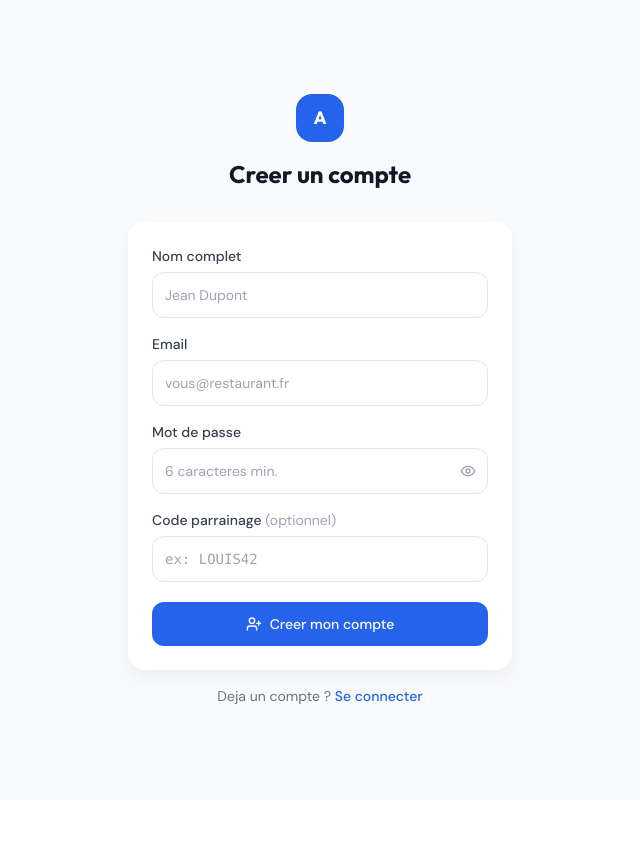
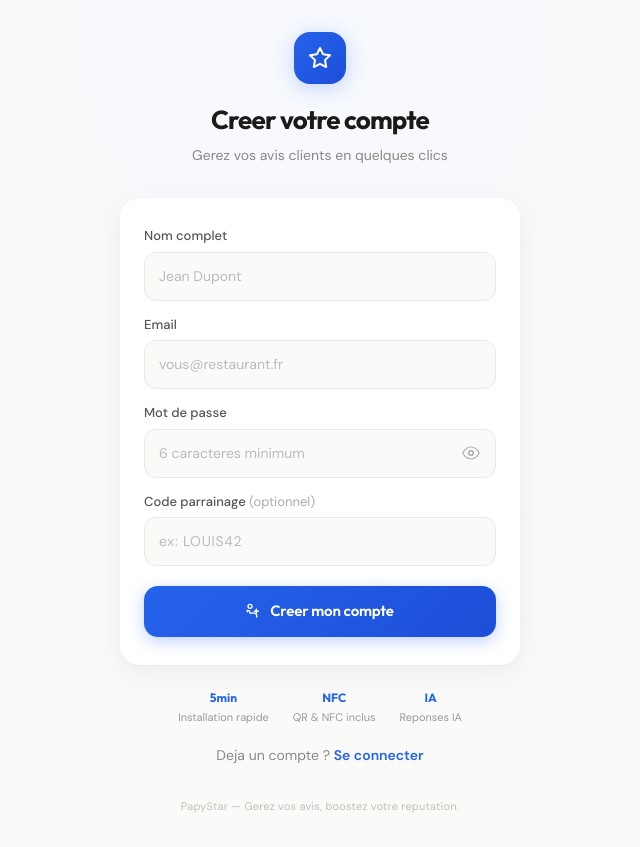
Before and after one commit to MrParadise23/starpulse, a React (Vite) app: page /register in a window 1280 px wide. Shown: the whole page, without its empty margins (320-960 px from the left). Before the commit the page ends 800 px from the top, so only its background shows below. Built offline with nearby package versions, Linux system fonts and the light colour scheme; no server answers.

Commit message:
refonte: login + register design premium

```diff
--- a/src/pages/LoginPage.tsx
+++ b/src/pages/LoginPage.tsx
@@ -1,7 +1,6 @@
 import { useState } from 'react'
 import { Link, useNavigate, useSearchParams } from 'react-router-dom'
 import { supabase } from '../lib/supabase'
-import { LogIn, Eye, EyeOff } from 'lucide-react'
 
 export default function LoginPage() {
   const navigate = useNavigate()
@@ -20,41 +19,44 @@ export default function LoginPage() {
     navigate(redirectTo)
   }
 
+  const inputStyle = { width:'100%', border:'1.5px solid #e8e8e4', borderRadius:12, padding:'13px 14px', fontSize:14, fontFamily:'"DM Sans",system-ui', color:'#1a1a18', background:'#fafaf8', outline:'none', transition:'border-color 0.2s,box-shadow 0.2s' }
+
   return (
-    <div className="min-h-screen flex items-center justify-center bg-gray-50 p-6">
-      <div className="w-full max-w-sm">
-        <div className="text-center mb-8">
-          <div className="w-12 h-12 bg-blue-600 rounded-2xl flex items-center justify-center mx-auto mb-4">
-            <span className="text-white font-display font-bold text-lg">A</span>
+    <div style={{ minHeight:'100dvh', display:'flex', alignItems:'center', justifyContent:'center', background:'radial-gradient(ellipse at 50% 0%,rgba(37,99,235,0.04) 0%,#fafaf8 60%)', padding:'32px 20px', fontFamily:'"DM Sans",system-ui,sans-serif' }}>
+      <div style={{ width:'100%', maxWidth:400 }}>
+        <div style={{ textAlign:'center', marginBottom:36, animation:'fadeUp 0.5s ease-out' }}>
+          <div style={{ width:52, height:52, borderRadius:16, background:'linear-gradient(135deg,#2563eb,#1d4ed8)', display:'flex', alignItems:'center', justifyContent:'center', margin:'0 auto 16px', boxShadow:'0 4px 20px rgba(37,99,235,0.25)' }}>
+            <svg width="24" height="24" viewBox="0 0 24 24" fill="none" stroke="#fff" strokeWidth="2" strokeLinecap="round" strokeLinejoin="round"><path d="M12 2l3.09 6.26L22 9.27l-5 4.87 1.18 6.88L12 17.77l-6.18 3.25L7 14.14 2 9.27l6.91-1.01L12 2z"/></svg>
           </div>
-          <h1 className="text-2xl font-display font-bold text-gray-900">Connexion</h1>
+          <h1 style={{ fontFamily:'"Outfit",system-ui', fontWeight:700, fontSize:26, color:'#1a1a18', margin:'0 0 6px', letterSpacing:'-0.03em' }}>PapyStar</h1>
+          <p style={{ fontSize:14, color:'#888', margin:0 }}>Connectez-vous a votre espace</p>
         </div>
-        <form onSubmit={handleLogin} className="bg-white rounded-2xl shadow-lg shadow-gray-200/50 p-6">
-          <div className="mb-4">
-            <label className="block text-sm font-medium text-gray-700 mb-1.5">Email</label>
-            <input type="email" value={email} onChange={(e) => setEmail(e.target.value)} required placeholder="vous@restaurant.fr"
-              className="w-full border border-gray-200 rounded-xl p-3 text-sm focus:outline-none focus:ring-2 focus:ring-blue-500" />
+        <form onSubmit={handleLogin} style={{ background:'#fff', borderRadius:20, padding:'28px 24px', boxShadow:'0 1px 3px rgba(0,0,0,0.04),0 8px 32px rgba(0,0,0,0.06)', animation:'fadeUp 0.5s ease-out 0.1s both' }}>
+          <div style={{ marginBottom:16 }}>
+            <label style={{ display:'block', fontSize:13, fontWeight:500, color:'#555', marginBottom:6 }}>Email</label>
+            <input type="email" value={email} onChange={(e) => setEmail(e.target.value)} required placeholder="vous@restaurant.fr" style={inputStyle} onFocus={(e) => {e.target.style.borderColor='#2563eb';e.target.style.boxShadow='0 0 0 3px rgba(37,99,235,0.08)'}} onBlur={(e) => {e.target.style.borderColor='#e8e8e4';e.target.style.boxShadow='none'}}/>
           </div>
-          <div className="mb-5">
-            <label className="block text-sm font-medium text-gray-700 mb-1.5">Mot de passe</label>
-            <div className="relative">
-              <input type={showPw ? 'text' : 'password'} value={password} onChange={(e) => setPassword(e.target.value)} required
-                className="w-full border border-gray-200 rounded-xl p-3 pr-10 text-sm focus:outline-none focus:ring-2 focus:ring-blue-500" />
-              <button type="button" onClick={() => setShowPw(!showPw)} className="absolute right-3 top-1/2 -translate-y-1/2 text-gray-400">
-                {showPw ? <EyeOff className="w-4 h-4" /> : <Eye className="w-4 h-4" />}
+          <div style={{ marginBottom:24 }}>
+            <label style={{ display:'block', fontSize:13, fontWeight:500, color:'#555', marginBottom:6 }}>Mot de passe</label>
+            <div style={{ position:'relative' }}>
+              <input type={showPw?'text':'password'} value={password} onChange={(e) => setPassword(e.target.value)} required style={{...inputStyle,paddingRight:44}} onFocus={(e) => {e.target.style.borderColor='#2563eb';e.target.style.boxShadow='0 0 0 3px rgba(37,99,235,0.08)'}} onBlur={(e) => {e.target.style.borderColor='#e8e8e4';e.target.style.boxShadow='none'}}/>
+              <button type="button" onClick={() => setShowPw(!showPw)} style={{ position:'absolute', right:12, top:'50%', transform:'translateY(-50%)', background:'none', border:'none', cursor:'pointer', padding:4, color:'#aaa' }}>
+                <svg width="18" height="18" fill="none" stroke="currentColor" strokeWidth="1.5" strokeLinecap="round"><path d={showPw?"M17.94 17.94A10.07 10.07 0 0112 20c-7 0-11-8-11-8a18.45 18.45 0 015.06-5.94M9.9 4.24A9.12 9.12 0 0112 4c7 0 11 8 11 8a18.5 18.5 0 01-2.16 3.19m-6.72-1.07a3 3 0 11-4.24-4.24":"M1 12s4-8 11-8 11 8 11 8-4 8-11 8-11-8-11-8z"} transform="scale(0.75)"/>{showPw&&<line x1="0.75" y1="0.75" x2="17.25" y2="17.25"/>}{!showPw&&<circle cx="9" cy="9" r="2.25"/>}</svg>
               </button>
             </div>
           </div>
-          {error && <p className="text-red-500 text-sm mb-4">{error}</p>}
-          <button type="submit" disabled={loading}
-            className="w-full py-3 bg-blue-600 text-white rounded-xl font-medium text-sm hover:bg-blue-700 disabled:opacity-50 flex items-center justify-center gap-2">
-            {loading ? <div className="w-4 h-4 border-2 border-white border-t-transparent rounded-full animate-spin" /> : <><LogIn className="w-4 h-4" />Se connecter</>}
+          {error && <div style={{ background:'#fef2f2', color:'#b91c1c', fontSize:13, padding:'10px 14px', borderRadius:10, marginBottom:16 }}>{error}</div>}
+          <button type="submit" disabled={loading} style={{ width:'100%', padding:'14px 0', borderRadius:14, border:'none', background:loading?'#93a3b8':'linear-gradient(135deg,#2563eb,#1d4ed8)', color:'#fff', fontSize:15, fontWeight:600, fontFamily:'"Outfit",system-ui', cursor:loading?'wait':'pointer', display:'flex', alignItems:'center', justifyContent:'center', gap:8, boxShadow:loading?'none':'0 4px 16px rgba(37,99,235,0.3)', transition:'background 0.2s,transform 0.1s', letterSpacing:'-0.01em' }} onMouseDown={(e) => {if(!loading)(e.target as HTMLElement).style.transform='scale(0.98)'}} onMouseUp={(e) => (e.target as HTMLElement).style.transform='scale(1)'}>
+            {loading?<div style={{ width:18, height:18, border:'2px solid #fff', borderTopColor:'transparent', borderRadius:'50%', animation:'spin 0.8s linear infinite' }}/>:<>
+              <svg width="16" height="16" fill="none" stroke="currentColor" strokeWidth="2" strokeLinecap="round"><path d="M10 14l5-5-5-5" transform="scale(0.67)"/><path d="M1 12h14" transform="scale(0.67)"/></svg>
+              Se connecter
+            </>}
           </button>
         </form>
-        <p className="text-center text-sm text-gray-500 mt-4">
-          Pas encore de compte ? <Link to="/register" className="text-blue-600 font-medium hover:underline">Creer un compte</Link>
-        </p>
+        <p style={{ textAlign:'center', fontSize:14, color:'#888', marginTop:24, animation:'fadeUp 0.5s ease-out 0.2s both' }}>Pas encore de compte ? <Link to="/register" style={{ color:'#2563eb', fontWeight:600, textDecoration:'none' }}>Creer un compte</Link></p>
+        <p style={{ textAlign:'center', fontSize:11, color:'#c0c0b8', marginTop:40, letterSpacing:'0.02em' }}>PapyStar — Gerez vos avis, boostez votre reputation.</p>
       </div>
+      <style>{`@keyframes fadeUp{from{opacity:0;transform:translateY(16px)}to{opacity:1;transform:translateY(0)}}@keyframes spin{to{transform:rotate(360deg)}}*{margin:0;padding:0;box-sizing:border-box}input::placeholder{color:#bbb}`}</style>
     </div>
   )
 }
--- a/src/pages/RegisterPage.tsx
+++ b/src/pages/RegisterPage.tsx
@@ -1,7 +1,6 @@
 import { useState } from 'react'
 import { Link, useNavigate, useSearchParams } from 'react-router-dom'
 import { supabase } from '../lib/supabase'
-import { UserPlus, Eye, EyeOff } from 'lucide-react'
 
 export default function RegisterPage() {
   const navigate = useNavigate()
@@ -24,7 +23,7 @@ export default function RegisterPage() {
       email: email.trim(), password, options: { data: { full_name: fullName.trim() } }
     })
     if (authError) {
-      setError(authError.message === 'User already registered' ? 'Un compte existe deja.' : 'Erreur.')
+      setError(authError.message === 'User already registered' ? 'Un compte existe deja avec cet email.' : 'Erreur lors de la creation du compte.')
       setLoading(false); return
     }
     if (referralCode.trim() && authData.user) {
@@ -39,51 +38,62 @@ export default function RegisterPage() {
     navigate(redirectTo)
   }
 
+  const inputStyle = { width:'100%', border:'1.5px solid #e8e8e4', borderRadius:12, padding:'13px 14px', fontSize:14, fontFamily:'"DM Sans",system-ui', color:'#1a1a18', background:'#fafaf8', outline:'none', transition:'border-color 0.2s,box-shadow 0.2s' }
+  const handleFocus = (e: React.FocusEvent<HTMLInputElement>) => { e.target.style.borderColor='#2563eb'; e.target.style.boxShadow='0 0 0 3px rgba(37,99,235,0.08)' }
+  const handleBlur = (e: React.FocusEvent<HTMLInputElement>) => { e.target.style.borderColor='#e8e8e4'; e.target.style.boxShadow='none' }
+
   return (
-    <div className="min-h-screen flex items-center justify-center bg-gray-50 p-6">
-      <div className="w-full max-w-sm">
-        <div className="text-center mb-8">
-          <div className="w-12 h-12 bg-blue-600 rounded-2xl flex items-center justify-center mx-auto mb-4">
-            <span className="text-white font-display font-bold text-lg">A</span>
+    <div style={{ minHeight:'100dvh', display:'flex', alignItems:'center', justifyContent:'center', background:'radial-gradient(ellipse at 50% 0%,rgba(37,99,235,0.04) 0%,#fafaf8 60%)', padding:'32px 20px', fontFamily:'"DM Sans",system-ui,sans-serif' }}>
+      <div style={{ width:'100%', maxWidth:400 }}>
+        <div style={{ textAlign:'center', marginBottom:32, animation:'fadeUp 0.5s ease-out' }}>
+          <div style={{ width:52, height:52, borderRadius:16, background:'linear-gradient(135deg,#2563eb,#1d4ed8)', display:'flex', alignItems:'center', justifyContent:'center', margin:'0 auto 16px', boxShadow:'0 4px 20px rgba(37,99,235,0.25)' }}>
+            <svg width="24" height="24" viewBox="0 0 24 24" fill="none" stroke="#fff" strokeWidth="2" strokeLinecap="round" strokeLinejoin="round"><path d="M12 2l3.09 6.26L22 9.27l-5 4.87 1.18 6.88L12 17.77l-6.18 3.25L7 14.14 2 9.27l6.91-1.01L12 2z"/></svg>
           </div>
-          <h1 className="text-2xl font-display font-bold text-gray-900">Creer un compte</h1>
+          <h1 style={{ fontFamily:'"Outfit",system-ui', fontWeight:700, fontSize:26, color:'#1a1a18', margin:'0 0 6px', letterSpacing:'-0.03em' }}>Creer votre compte</h1>
+          <p style={{ fontSize:14, color:'#888', margin:0 }}>Gerez vos avis clients en quelques clics</p>
         </div>
-        <form onSubmit={handleRegister} className="bg-white rounded-2xl shadow-lg shadow-gray-200/50 p-6">
-          <div className="mb-4">
-            <label className="block text-sm font-medium text-gray-700 mb-1.5">Nom complet</label>
-            <input type="text" value={fullName} onChange={(e) => setFullName(e.target.value)} required placeholder="Jean Dupont"
-              className="w-full border border-gray-200 rounded-xl p-3 text-sm focus:outline-none focus:ring-2 focus:ring-blue-500" />
+        <form onSubmit={handleRegister} style={{ background:'#fff', borderRadius:20, padding:'28px 24px', boxShadow:'0 1px 3px rgba(0,0,0,0.04),0 8px 32px rgba(0,0,0,0.06)', animation:'fadeUp 0.5s ease-out 0.1s both' }}>
+          <div style={{ marginBottom:14 }}>
+            <label style={{ display:'block', fontSize:13, fontWeight:500, color:'#555', marginBottom:6 }}>Nom complet</label>
+            <input type="text" value={fullName} onChange={(e) => setFullName(e.target.value)} required placeholder="Jean Dupont" style={inputStyle} onFocus={handleFocus} onBlur={handleBlur}/>
           </div>
-          <div className="mb-4">
-            <label className="block text-sm font-medium text-gray-700 mb-1.5">Email</label>
-            <input type="email" value={email} onChange={(e) => setEmail(e.target.value)} required placeholder="vous@restaurant.fr"
-              className="w-full border border-gray-200 rounded-xl p-3 text-sm focus:outline-none focus:ring-2 focus:ring-blue-500" />
+          <div style={{ marginBottom:14 }}>
+            <label style={{ display:'block', fontSize:13, fontWeight:500, color:'#555', marginBottom:6 }}>Email</label>
+            <input type="email" value={email} onChange={(e) => setEmail(e.target.value)} required placeholder="vous@restaurant.fr" style={inputStyle} onFocus={handleFocus} onBlur={handleBlur}/>
           </div>
-          <div className="mb-4">
-            <label className="block text-sm font-medium text-gray-700 mb-1.5">Mot de passe</label>
-            <div className="relative">
-              <input type={showPw ? 'text' : 'password'} value={password} onChange={(e) => setPassword(e.target.value)} required placeholder="6 caracteres min."
-                className="w-full border border-gray-200 rounded-xl p-3 pr-10 text-sm focus:outline-none focus:ring-2 focus:ring-blue-500" />
-              <button type="button" onClick={() => setShowPw(!showPw)} className="absolute right-3 top-1/2 -translate-y-1/2 text-gray-400">
-                {showPw ? <EyeOff className="w-4 h-4" /> : <Eye className="w-4 h-4" />}
+          <div style={{ marginBottom:14 }}>
+            <label style={{ display:'block', fontSize:13, fontWeight:500, color:'#555', marginBottom:6 }}>Mot de passe</label>
+            <div style={{ position:'relative' }}>
+              <input type={showPw?'text':'password'} value={password} onChange={(e) => setPassword(e.target.value)} required placeholder="6 caracteres minimum" style={{...inputStyle,paddingRight:44}} onFocus={handleFocus} onBlur={handleBlur}/>
+              <button type="button" onClick={() => setShowPw(!showPw)} style={{ position:'absolute', right:12, top:'50%', transform:'translateY(-50%)', background:'none', border:'none', cursor:'pointer', padding:4, color:'#aaa' }}>
+                <svg width="18" height="18" fill="none" stroke="currentColor" strokeWidth="1.5" strokeLinecap="round"><path d={showPw?"M17.94 17.94A10.07 10.07 0 0112 20c-7 0-11-8-11-8a18.45 18.45 0 015.06-5.94M9.9 4.24A9.12 9.12 0 0112 4c7 0 11 8 11 8a18.5 18.5 0 01-2.16 3.19m-6.72-1.07a3 3 0 11-4.24-4.24":"M1 12s4-8 11-8 11 8 11 8-4 8-11 8-11-8-11-8z"} transform="scale(0.75)"/>{showPw&&<line x1="0.75" y1="0.75" x2="17.25" y2="17.25"/>}{!showPw&&<circle cx="9" cy="9" r="2.25"/>}</svg>
               </button>
             </div>
           </div>
-          <div className="mb-5">
-            <label className="block text-sm font-medium text-gray-700 mb-1.5">Code parrainage <span className="text-gray-400 font-normal">(optionnel)</span></label>
-            <input type="text" value={referralCode} onChange={(e) => setReferralCode(e.target.value.toUpperCase())} placeholder="ex: LOUIS42"
-              className="w-full border border-gray-200 rounded-xl p-3 text-sm focus:outline-none focus:ring-2 focus:ring-blue-500 font-mono" />
+          <div style={{ marginBottom:20 }}>
+            <label style={{ display:'block', fontSize:13, fontWeight:500, color:'#555', marginBottom:6 }}>Code parrainage <span style={{ color:'#aaa', fontWeight:400 }}>(optionnel)</span></label>
+            <input type="text" value={referralCode} onChange={(e) => setReferralCode(e.target.value.toUpperCase())} placeholder="ex: LOUIS42" style={{...inputStyle, letterSpacing:'0.05em'}} onFocus={handleFocus} onBlur={handleBlur}/>
           </div>
-          {error && <p className="text-red-500 text-sm mb-4">{error}</p>}
-          <button type="submit" disabled={loading}
-            className="w-full py-3 bg-blue-600 text-white rounded-xl font-medium text-sm hover:bg-blue-700 disabled:opacity-50 flex items-center justify-center gap-2">
-            {loading ? <div className="w-4 h-4 border-2 border-white border-t-transparent rounded-full animate-spin" /> : <><UserPlus className="w-4 h-4" />Creer mon compte</>}
+          {error && <div style={{ background:'#fef2f2', color:'#b91c1c', fontSize:13, padding:'10px 14px', borderRadius:10, marginBottom:16 }}>{error}</div>}
+          <button type="submit" disabled={loading} style={{ width:'100%', padding:'14px 0', borderRadius:14, border:'none', background:loading?'#93a3b8':'linear-gradient(135deg,#2563eb,#1d4ed8)', color:'#fff', fontSize:15, fontWeight:600, fontFamily:'"Outfit",system-ui', cursor:loading?'wait':'pointer', display:'flex', alignItems:'center', justifyContent:'center', gap:8, boxShadow:loading?'none':'0 4px 16px rgba(37,99,235,0.3)', transition:'background 0.2s,transform 0.1s', letterSpacing:'-0.01em' }} onMouseDown={(e) => {if(!loading)(e.target as HTMLElement).style.transform='scale(0.98)'}} onMouseUp={(e) => (e.target as HTMLElement).style.transform='scale(1)'}>
+            {loading?<div style={{ width:18, height:18, border:'2px solid #fff', borderTopColor:'transparent', borderRadius:'50%', animation:'spin 0.8s linear infinite' }}/>:<>
+              <svg width="16" height="16" fill="none" stroke="currentColor" strokeWidth="2" strokeLinecap="round"><path d="M16 21v-2a4 4 0 00-4-4H6a4 4 0 00-4-4v2" transform="scale(0.67)"/><circle cx="6" cy="5" r="3" transform="scale(0.67)"/><line x1="15.5" y1="9.3" x2="15.5" y2="15.3" transform="scale(0.67)"/><line x1="12.5" y1="12.3" x2="18.5" y2="12.3" transform="scale(0.67)"/></svg>
+              Creer mon compte
+            </>}
           </button>
         </form>
-        <p className="text-center text-sm text-gray-500 mt-4">
-          Deja un compte ? <Link to="/login" className="text-blue-600 font-medium hover:underline">Se connecter</Link>
-        </p>
+        <div style={{ display:'flex', justifyContent:'center', gap:24, marginTop:24, animation:'fadeUp 0.5s ease-out 0.2s both' }}>
+          {[{icon:'5min',label:'Installation rapide'},{icon:'NFC',label:'QR & NFC inclus'},{icon:'IA',label:'Reponses IA'}].map((f) => (
+            <div key={f.label} style={{ textAlign:'center' }}>
+              <div style={{ fontSize:12, fontWeight:700, color:'#2563eb', fontFamily:'"Outfit",system-ui', marginBottom:2 }}>{f.icon}</div>
+              <div style={{ fontSize:11, color:'#999' }}>{f.label}</div>
+            </div>
+          ))}
+        </div>
+        <p style={{ textAlign:'center', fontSize:14, color:'#888', marginTop:20, animation:'fadeUp 0.5s ease-out 0.25s both' }}>Deja un compte ? <Link to="/login" style={{ color:'#2563eb', fontWeight:600, textDecoration:'none' }}>Se connecter</Link></p>
+        <p style={{ textAlign:'center', fontSize:11, color:'#c0c0b8', marginTop:32, letterSpacing:'0.02em' }}>PapyStar — Gerez vos avis, boostez votre reputation.</p>
       </div>
+      <style>{`@keyframes fadeUp{from{opacity:0;transform:translateY(16px)}to{opacity:1;transform:translateY(0)}}@keyframes spin{to{transform:rotate(360deg)}}*{margin:0;padding:0;box-sizing:border-box}input::placeholder{color:#bbb}`}</style>
     </div>
   )
 }
```
